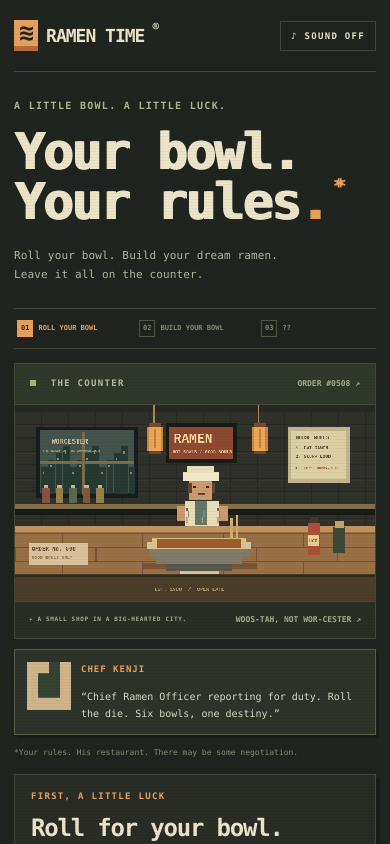
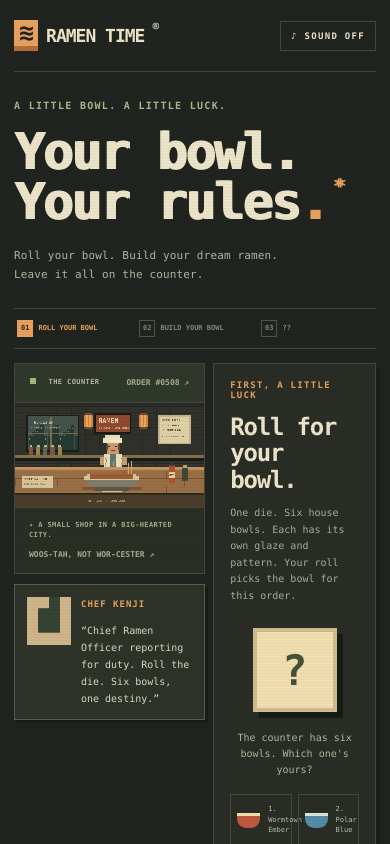
Before and after one commit to PaulinoTech1/Super-Ultra-Kiru-Kiru-Ramen-delux-max-, a Next.js app: page / in a window 390 px wide. Shown: the top 844 px of the page. Built offline with nearby package versions, Linux system fonts and the light colour scheme.

Commit message:
Keep chef and game choices visible on mobile

```diff
--- a/app/mobile.css
+++ b/app/mobile.css
@@ -18,8 +18,25 @@
   .steps div:first-child { padding-left: 3px; }
   .steps span { flex-shrink: 0; padding: 3px; font-size: 7px; }
   .steps b { display: none; }
-  .game-layout { grid-template-columns: minmax(0, 1fr); gap: 14px; }
-  .scene-side, .control-side { min-width: 0; }
+  .game-layout { grid-template-columns: minmax(0, 1.08fr) minmax(0, .92fr); gap: 8px; align-items: start; }
+  .game-layout > .scene-side, .game-layout > .panel { grid-column: auto; grid-row: auto; min-width: 0; }
+  .scene-side, .control-side, .panel { min-width: 0; }
+  .scene-side canvas, .boss-game canvas { display: block; width: 100%; height: auto; }
+  .scene-top, .scene-bottom { font-size: 7px; letter-spacing: .4px; }
+  .scene-top button, .scene-bottom button { max-width: 100%; overflow: hidden; text-overflow: ellipsis; white-space: nowrap; }
+  .dialogue { gap: 7px; padding: 9px; }
+  .dialogue p { font-size: 8px; line-height: 1.45; }
+  .chef-avatar { flex: 0 0 auto; }
+  .panel { padding: 10px; }
+  .panel-title h2, h2 { font-size: 18px; }
+  .description { font-size: 8px; }
+  .cravings button { min-height: 48px; padding: 8px 6px; }
+  .cravings button small { font-size: 7px; }
+  .food-icon { font-size: 18px; }
+  .insistence { font-size: 7px; letter-spacing: .5px; }
+  .primary { min-height: 44px; padding: 11px 8px; font-size: 8px; }
+  .game-layout > .panel { position: sticky; top: 8px; }
+  .scene-side .footnote { display: none; }
   .scene-top, .scene-bottom { gap: 8px; line-height: 1.5; flex-wrap: wrap; }
   .scene-top button, .scene-bottom button { font-size: 8px; }
   .dialogue { gap: 10px; padding: 12px; margin-top: 10px; box-shadow: 3px 3px 0 #171c17; }
```
